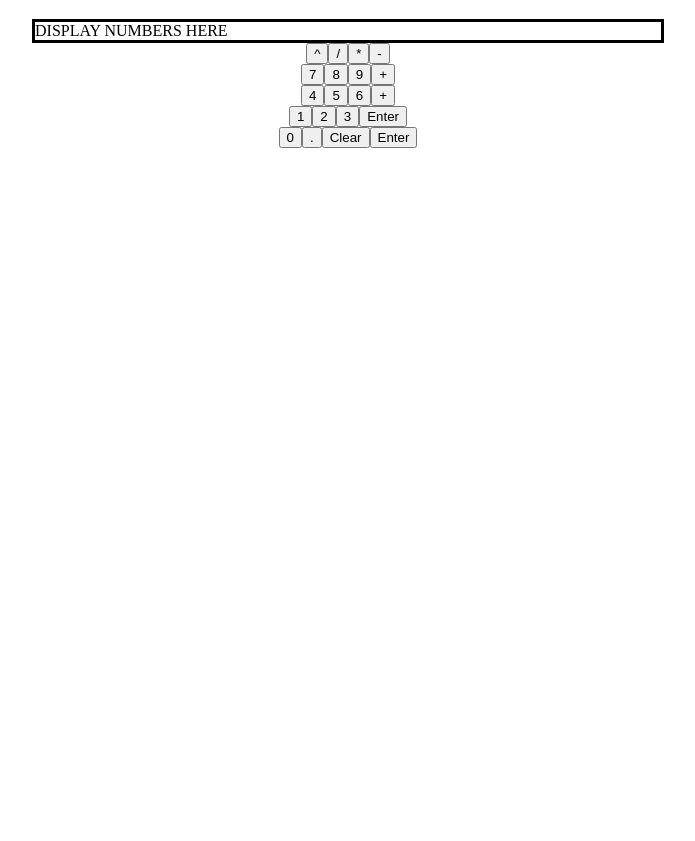
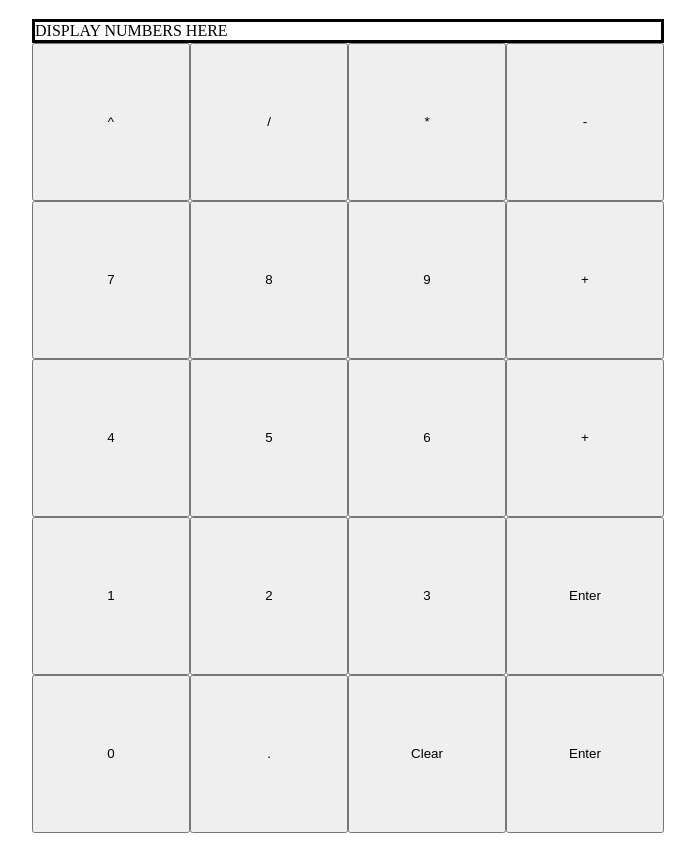
Before and after one commit to castlebound/calculator, a plain HTML site: page index.html in a window 1280 px wide. Shown: the part 61-902 px from the top of the page, without its empty margins (292-987 px from the left). Before the commit the page ends 800 px from the top, so only its background shows below. Drawn offline with Linux system fonts and the light colour scheme.

Commit message:
Another Calculator Update

```diff
--- a/index.html
+++ b/index.html
@@ -13,34 +13,34 @@
         <div>DISPLAY NUMBERS HERE</div>
     </div>
     <div id="row1">
-        <button>^</button>
-        <button>/</button>
-        <button>*</button>
-        <button>-</button>
+        <button class="number">^</button>
+        <button class="number">/</button>
+        <button class="number">*</button>
+        <button class="number">-</button>
     </div>
     <div id="row2">
         <button class="number">7</button>
-        <button>8</button>
-        <button>9</button>
-        <button>+</button>
+        <button class="number">8</button>
+        <button class="number">9</button>
+        <button class="number">+</button>
     </div>
     <div id="row3">
-        <button>4</button>
-        <button>5</button>
-        <button>6</button>
-        <button>+</button>
+        <button class="number">4</button>
+        <button class="number">5</button>
+        <button class="number">6</button>
+        <button class="number plus">+</button>
     </div>
     <div id="row4">
-        <button>1</button>
-        <button>2</button>
-        <button>3</button>
-        <button class="enter">Enter</button>
+        <button class="number">1</button>
+        <button class="number">2</button>
+        <button class="number">3</button>
+        <button class="number enter">Enter</button>
     </div>
     <div id="row5">
-        <button>0</button>
-        <button>.</button>
-        <button>Clear</button>
-        <button>Enter</button>
+        <button class="number">0</button>
+        <button class="number">.</button>
+        <button class="number clear">Clear</button>
+        <button class="number">Enter</button>
     </div>
 </body>
 </html>
--- a/script.js
+++ b/script.js
@@ -0,0 +1,37 @@
+// Initializes variables
+let num1 = 0;
+let num2 = 0;
+let operator = "";
+
+// Collects input variables and performs an operation
+function operate(operator) {
+    if (operator = "+") return add();
+    else if (operator = "-") return subtract();
+    else if (operator = "*") return multiply();
+    else if (operator = "/") return divide();
+    else return "ERROR"
+}
+
+// Performs addition
+function add(num1, num2) {
+    let result = num1 + num2;
+    return result;
+}
+
+// Performs subtraction
+function subtract(num1, num2) {
+    let result = num1 - num2;
+    return result;
+}
+
+// Performs multiplication
+function multiply(num1, num2) {
+    let result = num1 * num2;
+    return result;
+}
+
+// Performs division
+function divide(num1, num2) {
+    let result = num1 / num2;
+    return result;
+}
--- a/styles.css
+++ b/styles.css
@@ -11,37 +11,15 @@ h1 {
     margin-right: 25%;
 }
 
-#row1 {
+#row1, #row2, #row3, #row4, #row5 {
     display: flex;
     justify-content: center;
     margin-left: 25%;
     margin-right: 25%;
 }
 
-#row2 {
-    display: flex;
-    justify-content: center;
-    margin-left: 25%;
-    margin-right: 25%;
+.number {
+    flex: 1;
+    width: 10px;
+    aspect-ratio: 1/1;
 }
-
-#row3 {
-    display: flex;
-    justify-content: center;
-    margin-left: 25%;
-    margin-right: 25%;
-}
-
-#row4 {
-    display: flex;
-    justify-content: center;
-    margin-left: 25%;
-    margin-right: 25%;
-}
-
-#row5 {
-    display: flex;
-    justify-content: center;
-    margin-left: 25%;
-    margin-right: 25%;
-}
```
